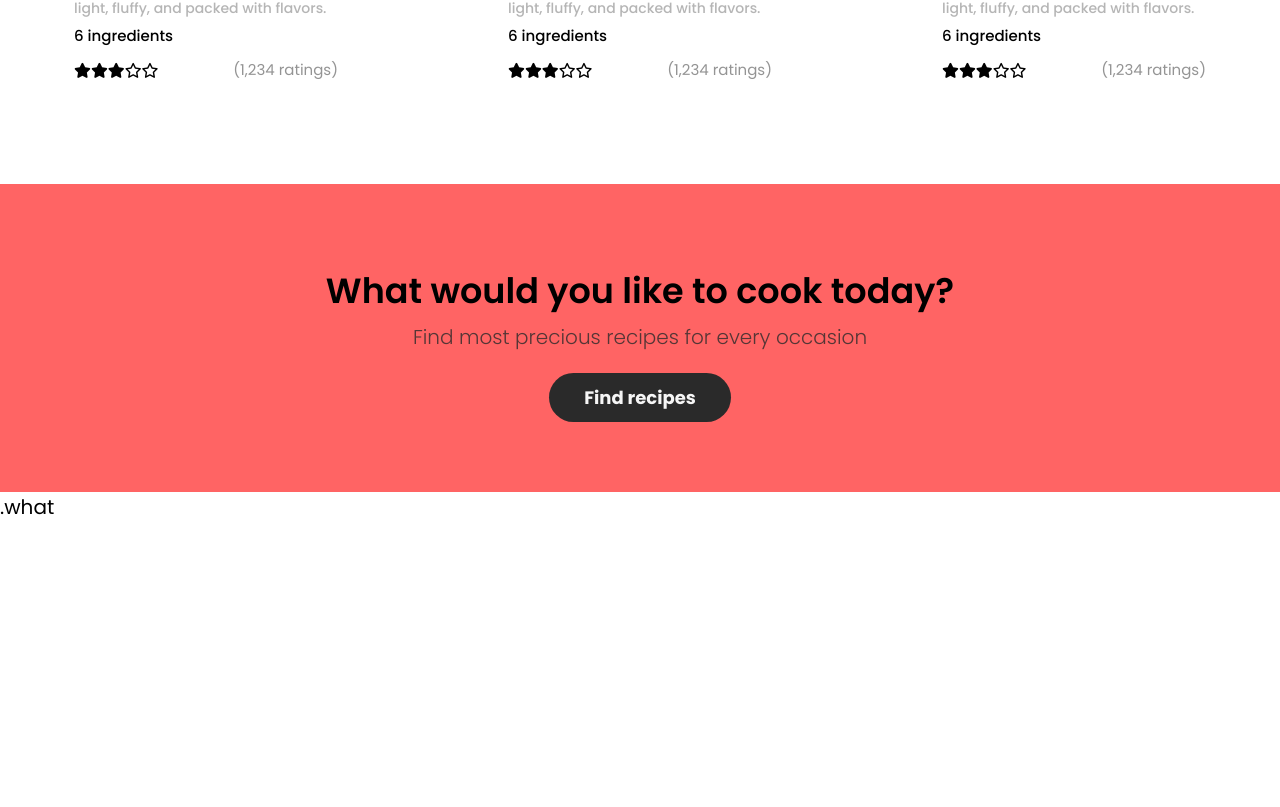
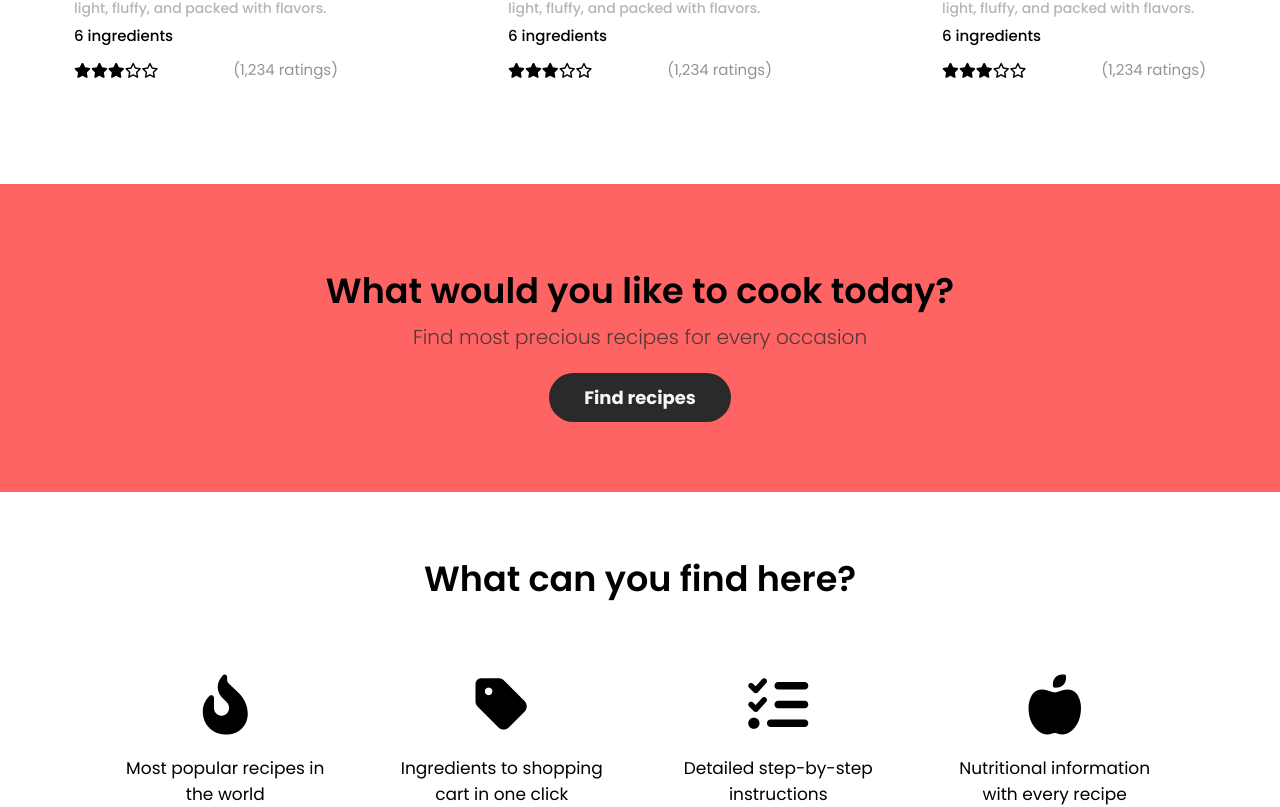
Before and after one commit to Nikola-02/tastybites, an Angular app: page / in a window 1280 px wide. Shown: the part 1334-2141 px from the top of the page. Before the commit the page ends 1856 px from the top, so only its background shows below. Built offline with nearby package versions, Linux system fonts and the light colour scheme.

Commit message:
Added what can you find here section

```diff
--- a/src/app/app.component.css
+++ b/src/app/app.component.css
@@ -176,4 +176,25 @@ header .my-container .contact-div a:hover {
   margin-bottom: 25px;
   color: rgba(42, 42, 42, 0.8);
   margin-bottom: 30px;
+}
+.what-can-you-find-here {
+  margin-top: 60px;
+}
+.what-can-you-find-here .my-container .title {
+  margin-bottom: 70px;
+}
+.what-can-you-find-here .my-container .content {
+  display: flex;
+  justify-content: space-evenly;
+}
+.what-can-you-find-here .my-container .content .item {
+  width: 20%;
+  text-align: center;
+}
+.what-can-you-find-here .my-container .content .item i {
+  font-size: 60px;
+}
+.what-can-you-find-here .my-container .content .item p {
+  margin-top: 20px;
+  font-size: 17px;
 }/*# sourceMappingURL=app.component.css.map */
--- a/src/app/app.component.html
+++ b/src/app/app.component.html
@@ -157,5 +157,29 @@
       </div>
     </div>
   </div>
-  .what
+  <div class="what-can-you-find-here">
+    <div class="my-container">
+      <div class="title">
+        <h2>What can you find here?</h2>
+      </div>
+      <div class="content">
+        <div class="item">
+          <i class="fa-solid fa-fire-flame-curved"></i>
+          <p>Most popular recipes in the world</p>
+        </div>
+        <div class="item">
+          <i class="fa-solid fa-tag"></i>
+          <p>Ingredients to shopping cart in one click</p>
+        </div>
+        <div class="item">
+          <i class="fa-solid fa-list-check"></i>
+          <p>Detailed step-by-step instructions</p>
+        </div>
+        <div class="item">
+          <i class="fa-solid fa-apple-whole"></i>
+          <p>Nutritional information with every recipe</p>
+        </div>
+      </div>
+    </div>
+  </div>
 </main>
--- a/src/app/app.component.scss
+++ b/src/app/app.component.scss
@@ -214,3 +214,28 @@ header {
     }
   }
 }
+
+.what-can-you-find-here {
+  margin-top: 60px;
+  .my-container {
+    .title {
+      margin-bottom: 70px;
+    }
+
+    .content {
+      display: flex;
+      justify-content: space-evenly;
+      .item {
+        width: 20%;
+        text-align: center;
+        i {
+          font-size: 60px;
+        }
+        p {
+          margin-top: 20px;
+          font-size: 17px;
+        }
+      }
+    }
+  }
+}
```
Also changed, not shown: 1 other file (tests, documents, lock files or other folders).
